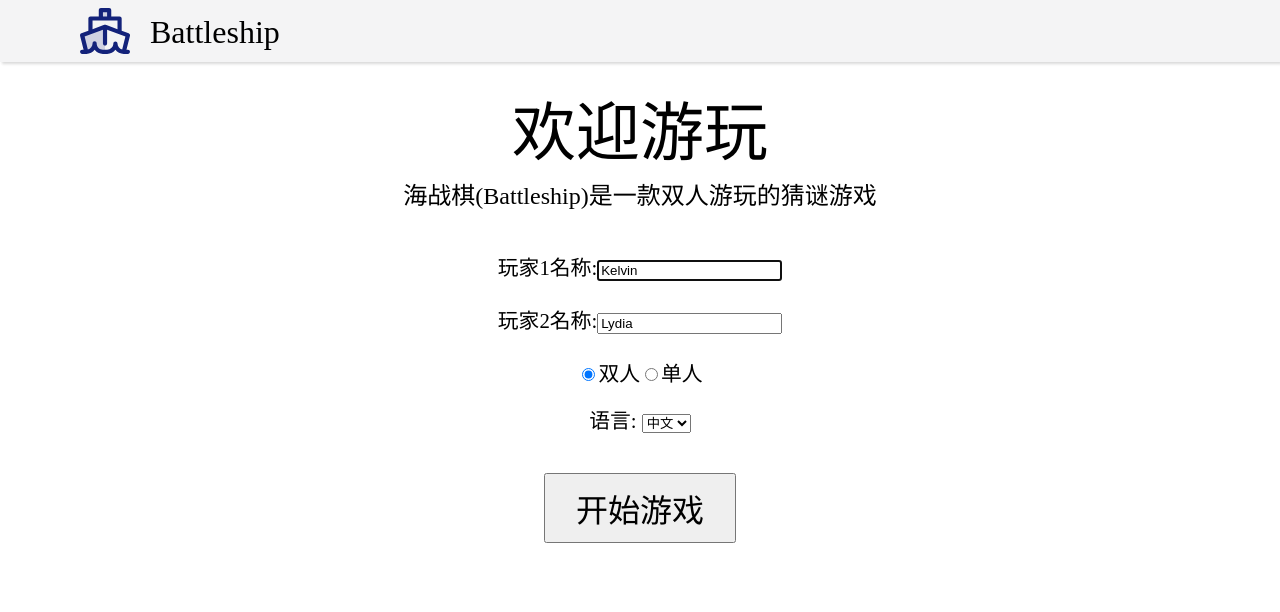
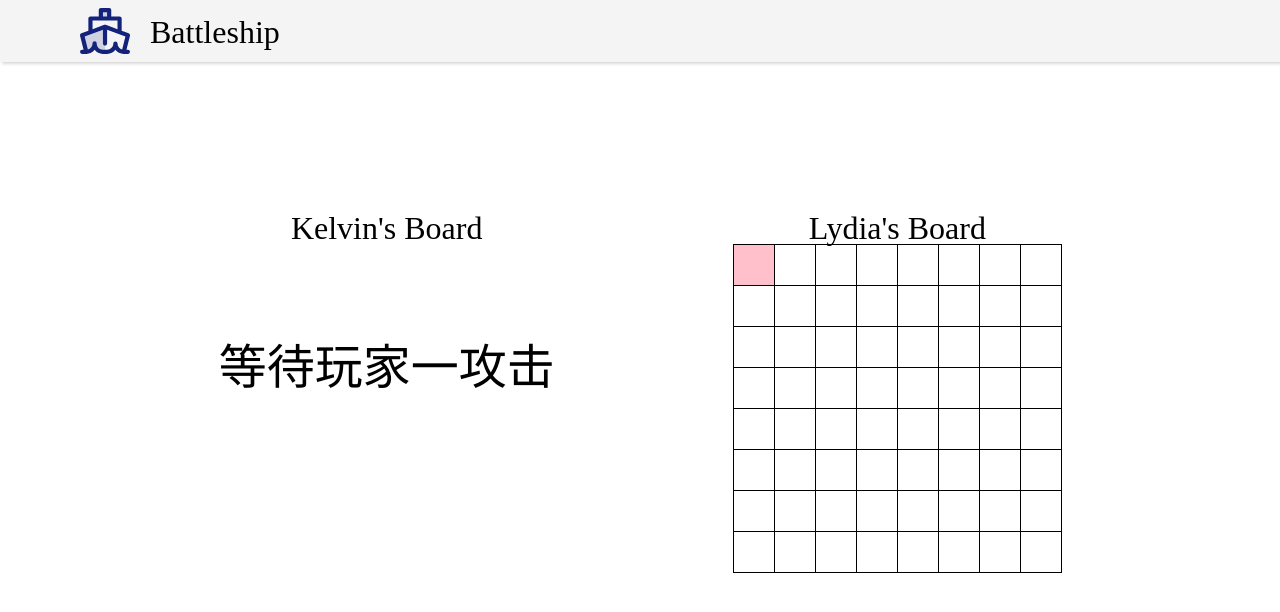
Before and after one commit to KelvinQiu802/battleship, a React (Vite) app: page / in a window 1280 px wide. Shown: the top 612 px of the page. Built offline with nearby package versions, Linux system fonts and the light colour scheme.

Commit message:
feat: 可以选择攻击位置

```diff
--- a/src/App.jsx
+++ b/src/App.jsx
@@ -6,7 +6,7 @@ import Welcome from './components/Welcome/Welcome';
 
 const App = () => {
   // 游戏状态，游戏阶段
-  const [gameState, setGameState] = React.useState(GAME_STATE.WELCOME);
+  const [gameState, setGameState] = React.useState(GAME_STATE.P1ATTACK);
   // 表单数据
   const [formData, setFormData] = React.useState({
     p1Name: 'Kelvin',
--- /dev/null
+++ b/src/components/Game/AttackBoard.jsx
@@ -0,0 +1,60 @@
+import {
+  createEmptyBoard,
+  indexToCoordinate,
+  coordinateToIndex,
+  showSelectiongBlock,
+} from '../../utils/boardTools.js';
+import * as BLOCK_STATE from '../../utils/blockStates';
+import * as GAME_STATE from '../../utils/gameState';
+
+const AttackBoard = ({ player, name, gameState, attack, setAttack }) => {
+  // 创建空棋盘
+  let board = createEmptyBoard();
+
+  // 渲染正在选择方块
+  board = showSelectiongBlock(board, attack[0]);
+
+  const handleMove = (index) => {
+    const { row, col } = indexToCoordinate(index);
+    setAttack((prev) =>
+      prev.map((item) => {
+        if (item.state === BLOCK_STATE.SELECTING) {
+          return {
+            ...item,
+            position: {
+              row: row,
+              col: col,
+            },
+          };
+        }
+      })
+    );
+  };
+
+  const hanldeAttack = () => {};
+
+  return (
+    <div className='board-container'>
+      <h2 className='board-title'>{`${name}'s Board`}</h2>
+      {gameState.includes(player) ? (
+        <h1 className='waiting-title'>
+          等待玩家{player === 'p1' ? '一' : '二'}攻击
+        </h1>
+      ) : (
+        <div className='board' onContextMenu={(e) => e.preventDefault()}>
+          {board.map((state, index) => (
+            <div
+              key={index}
+              className={`block ${state}`}
+              data-index={index}
+              onMouseMove={() => handleMove(index)}
+              onClick={hanldeAttack}
+            ></div>
+          ))}
+        </div>
+      )}
+    </div>
+  );
+};
+
+export default AttackBoard;
--- a/src/components/Game/Game.jsx
+++ b/src/components/Game/Game.jsx
@@ -2,7 +2,9 @@ import React from 'react';
 import Header from '../Header';
 import Board from './Board';
 import Harbour from './Harbour';
+import AttackBoard from './AttackBoard';
 import * as SHIPS from '../../utils/ships';
+import * as BLOCK_STATE from '../../utils/blockStates';
 
 const Game = ({ gameState, setGameState, formData }) => {
   // 玩家数据
@@ -24,13 +26,23 @@ const Game = ({ gameState, setGameState, formData }) => {
   ]);
   const [p2PlacingShip, setP2PlacingShip] = React.useState(null);
   const [p2PlacedShips, setP2PlacedShips] = React.useState([]);
+  const [p1Attack, setP1Attack] = React.useState([
+    { position: { row: null, col: null }, state: BLOCK_STATE.SELECTING },
+  ]);
+  const [p2Attack, setP2Attack] = React.useState([
+    { position: { row: null, col: null }, state: BLOCK_STATE.SELECTING },
+  ]);
   const p1FinalBoard = React.useRef(null);
   const p2FinalBoard = React.useRef(null);
+
+  // 判断游戏阶段
+  const isPlacing = gameState.includes('placing');
 
   return (
     <div className='game'>
       <Header />
       <main className='area game-area'>
+        {isPlacing ? (
           <Board
             player='p1'
             gameState={gameState}
@@ -44,6 +56,16 @@ const Game = ({ gameState, setGameState, formData }) => {
             setAvaliableShips={setP1AvaliableShips}
             finalBoard={p1FinalBoard}
           />
+        ) : (
+          <AttackBoard
+            player='p1'
+            name={formData.p1Name}
+            gameState={gameState}
+            attack={p2Attack}
+            setAttack={setP2Attack}
+          />
+        )}
+        {isPlacing && (
           <Harbour
             gameState={gameState}
             p1PlacingShip={p1PlacingShip}
@@ -53,6 +75,8 @@ const Game = ({ gameState, setGameState, formData }) => {
             p2AvaliableShips={p2AvaliableShips}
             setP2PlacingShip={setP2PlacingShip}
           />
+        )}
+        {isPlacing ? (
           <Board
             player='p2'
             gameState={gameState}
@@ -66,6 +90,15 @@ const Game = ({ gameState, setGameState, formData }) => {
             setAvaliableShips={setP2AvaliableShips}
             finalBoard={p2FinalBoard}
           />
+        ) : (
+          <AttackBoard
+            player='p2'
+            name={formData.p2Name}
+            gameState={gameState}
+            attack={p1Attack}
+            setAttack={setP1Attack}
+          />
+        )}
       </main>
     </div>
   );
--- a/src/components/Game/game.css
+++ b/src/components/Game/game.css
@@ -38,6 +38,10 @@
   background-color: rgba(255, 0, 0, 0.294);
 }
 
+.block.selecting {
+  background-color: pink;
+}
+
 .harbour {
   width: 180px;
   border: 1px solid black;
--- a/src/utils/blockStates.js
+++ b/src/utils/blockStates.js
@@ -2,3 +2,6 @@ export const EMTPY = 'empty';
 export const SHIP = 'ship';
 export const FORBIDDEN = 'forbidden';
 export const PLACING = 'placing';
+export const HIT = 'hit';
+export const MISS = 'miss';
+export const SELECTING = 'selecting';
--- a/src/utils/boardTools.js
+++ b/src/utils/boardTools.js
@@ -104,3 +104,17 @@ export const canBePlaced = (board, length, direction, row, col) => {
       return 'OVERFLOW';
   }
 };
+
+// 渲染正在选择的攻击位置
+// selecting是attack数组的第一个元素
+export const showSelectiongBlock = (board, selecting) => {
+  const boardCopy = [...board];
+  const index = coordinateToIndex(
+    selecting.position.row,
+    selecting.position.col
+  );
+  if (boardCopy[index] === BLOCK_STATE.EMTPY) {
+    boardCopy[index] = BLOCK_STATE.SELECTING;
+  }
+  return boardCopy;
+};
```
Lines whose indentation alone changed are shown as unchanged.
